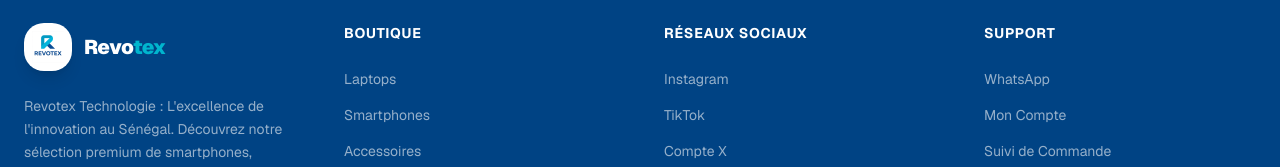
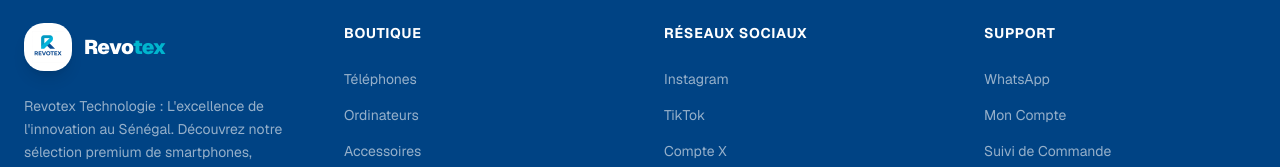
Before and after one commit to mactar27/wock, a Next.js app: page / in a window 1280 px wide. Shown: the part 953-1120 px from the top of the page. Built offline with nearby package versions, Linux system fonts and the light colour scheme; no server answers; the database is empty.

Commit message:
fix(footer): correct broken and placeholder links

```diff
--- a/components/footer.tsx
+++ b/components/footer.tsx
@@ -3,9 +3,9 @@
 
 const footerLinks = {
   "Boutique": [
-    { name: "Laptops", href: "/laptops" },
-    { name: "Smartphones", href: "/smartphones" },
-    { name: "Accessoires", href: "/accessories" },
+    { name: "Téléphones", href: "/categorie/telephone" },
+    { name: "Ordinateurs", href: "/categorie/ordinateur" },
+    { name: "Accessoires", href: "/categorie/accessoire-telephone" },
   ],
   "Réseaux Sociaux": [
     { name: "Instagram", href: "https://www.instagram.com/revotextech?utm_source=qr&igsh=MTlvemx1d3IxbmowdA==" },
@@ -15,11 +15,11 @@
   ],
   "Support": [
     { name: "WhatsApp", href: "https://wa.me/221785872408" },
-    { name: "Mon Compte", href: "#" },
-    { name: "Suivi de Commande", href: "#" },
+    { name: "Mon Compte", href: "/login" },
+    { name: "Suivi de Commande", href: "/login" },
   ],
   "Revotex": [
-    { name: "Notre Boutique", href: "#" },
+    { name: "Notre Boutique", href: "/" },
     { name: "Acheter en Ligne", href: "/" },
   ],
 }
```
